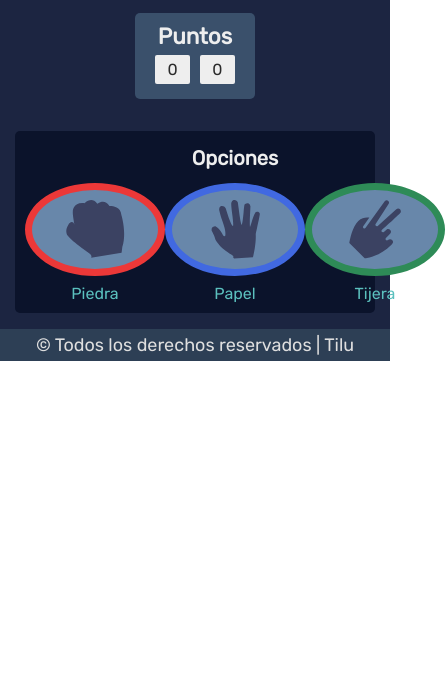
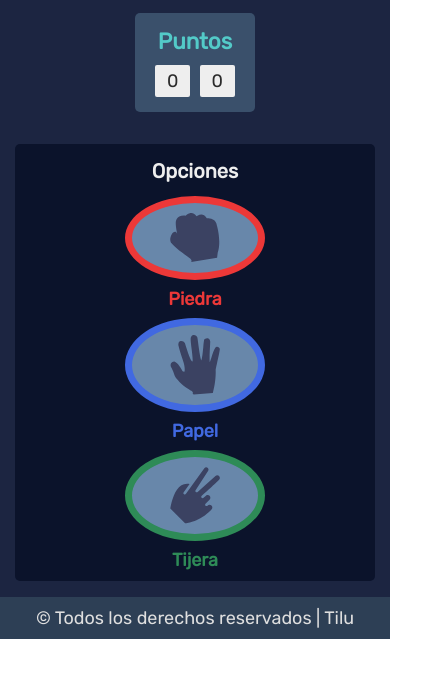
Before and after one commit to TiluXyZ/test-rps, a plain HTML site: page index.html in a window 390 px wide. Shown: the part 67-744 px from the top of the page, 445 px wide, since content can reach past the window. Drawn offline with nearby package versions, Linux system fonts and the light colour scheme.

Commit message:
Ajustando el diseño y el responsive design

```diff
--- a/css/styles.css
+++ b/css/styles.css
@@ -76,13 +76,67 @@ a {
 }
 .container .options .o-images {
   display: grid;
+  grid-template-columns: 1fr;
+  grid-template-rows: repeat(6, auto);
+  grid-column-start: 1;
+  grid-column-end: 2;
+  grid-row-start: 2;
+  grid-row-end: 3;
+  row-gap: 0.5rem;
+}
+.container .options .o-images .first {
+  grid-column-start: 1;
+  grid-column-end: 2;
+  grid-row-start: 1;
+  grid-row-end: 2;
+}
+.container .options .o-images .second {
+  grid-column-start: 1;
+  grid-column-end: 2;
+  grid-row-start: 3;
+  grid-row-end: 4;
+}
+.container .options .o-images .third {
+  grid-column-start: 1;
+  grid-column-end: 2;
+  grid-row-start: 5;
+  grid-row-end: 6;
+}
+.container .options .o-images .rock {
+  grid-column-start: 1;
+  grid-column-end: 2;
+  grid-row-start: 2;
+  grid-row-end: 3;
+}
+.container .options .o-images .paper {
+  grid-column-start: 1;
+  grid-column-end: 2;
+  grid-row-start: 4;
+  grid-row-end: 5;
+}
+.container .options .o-images .scissor {
+  grid-column-start: 1;
+  grid-column-end: 2;
+  grid-row-start: 6;
+  grid-row-end: 7;
+}
+.container footer {
+  grid-column-start: 1;
+  grid-column-end: 4;
+  grid-row-start: 5;
+  grid-row-end: 6;
+}
+
+@media screen and (min-width: 430px) {
+  .container .options .o-images {
+    display: grid;
     grid-template-columns: 1fr 1fr 1fr;
     grid-template-rows: auto auto;
     grid-column-start: 1;
     grid-column-end: 2;
     grid-row-start: 2;
     grid-row-end: 3;
-  grid-row-gap: 0.5rem;
+    row-gap: 0.5rem;
   }
   .container .options .o-images .first {
     grid-column-start: 1;
@@ -120,13 +174,7 @@ a {
     grid-row-start: 2;
     grid-row-end: 3;
   }
-.container footer {
-  grid-column-start: 1;
-  grid-column-end: 4;
-  grid-row-start: 5;
-  grid-row-end: 6;
 }
-
 header {
   color: #dfdfdf;
   background-color: #0b132b;
@@ -155,7 +203,8 @@ header .title-h h1 {
   padding: 10px;
 }
 .score h2 {
-  color: #eeeeee;
+  color: #53cac8;
+  padding: 5px 0;
   text-align: center;
   font-size: 1.4rem;
 }
@@ -171,6 +220,7 @@ header .title-h h1 {
 .score .s-panel .points {
   color: #2b2b2b;
   background-color: #eeeeee;
+  font-size: 1.125rem;
   text-align: center;
   padding: 5px;
   border-radius: 2px;
@@ -200,6 +250,9 @@ header .title-h h1 {
   border-width: 7px;
   cursor: pointer;
 }
+.options .o-images .option img {
+  width: 50px;
+}
 .options .o-images .first {
   border-color: #ec3838;
 }
@@ -210,8 +263,18 @@ header .title-h h1 {
   border-color: seagreen;
 }
 .options .o-images .o-text {
-  color: #5bc0be;
   text-align: center;
+  font-size: 18px;
+  font-weight: 600;
+}
+.options .o-images .rock {
+  color: #ec3838;
+}
+.options .o-images .paper {
+  color: royalblue;
+}
+.options .o-images .scissor {
+  color: seagreen;
 }
 
 footer {
@@ -222,6 +285,7 @@ footer {
 }
 footer span {
   color: #dfdfdf;
+  padding: 5px 0;
   font-size: 18px;
   text-align: center;
 }
```
Also changed, not shown: 1 other file. Lines whose indentation alone changed are shown as unchanged.
